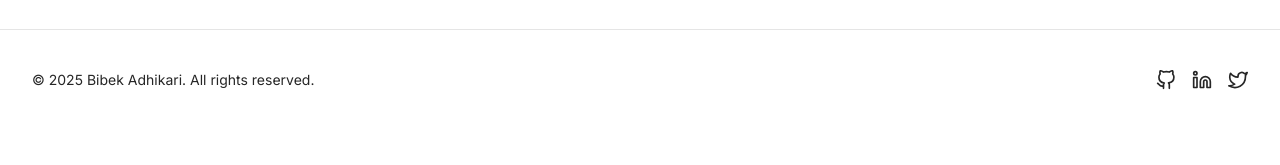
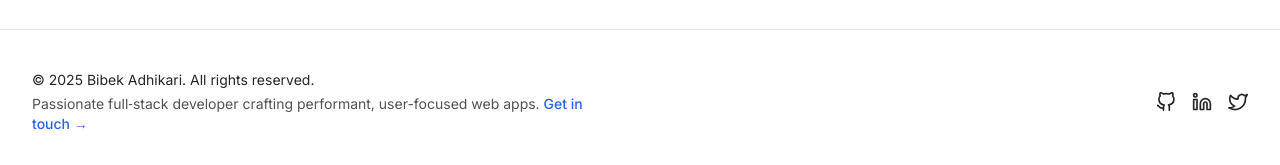
Before and after one commit to Bibekadhikari77/next.js_portfolio, a Next.js app: page /contact in a window 1280 px wide. Shown: the part 787-952 px from the top of the page. Before the commit the page ends 917 px from the top, so only its background shows below. Built offline with nearby package versions, Linux system fonts and the light colour scheme.

Commit message:
feat(footer): add interactive about tagline and contact link

```diff
--- a/components/layout/Footer.tsx
+++ b/components/layout/Footer.tsx
@@ -4,7 +4,15 @@ export function Footer() {
   return (
     <footer className="border-t border-neutral-200 dark:border-neutral-800 mt-20">
       <div className="container-base py-10 flex flex-col md:flex-row gap-6 md:items-center justify-between">
-        <p className="text-sm">© {new Date().getFullYear()} Bibek Adhikari. All rights reserved.</p>
+        <div className="text-sm space-y-1 max-w-xl">
+          <p>© {new Date().getFullYear()} Bibek Adhikari. All rights reserved.</p>
+          <p className="text-neutral-600 dark:text-neutral-400">
+            Passionate full‑stack developer crafting performant, user-focused web apps.{' '}
+            <a href="#contact" className="text-primary-600 dark:text-primary-400 font-medium hover:underline">
+              Get in touch →
+            </a>
+          </p>
+        </div>
         <div className="flex gap-4 text-xl">
           <a href="https://github.com/Bibekadhikari77?tab=repositories" aria-label="GitHub" className="hover:text-primary-500"><FiGithub /></a>
           <a href="https://www.linkedin.com/in/bibek-adhikari-0a1a13264/" aria-label="LinkedIn" className="hover:text-primary-500"><FiLinkedin /></a>
```
